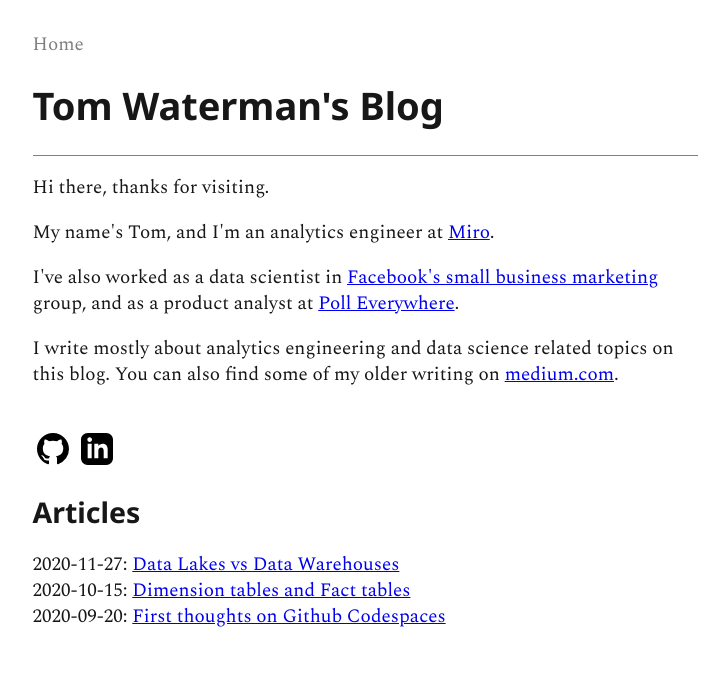
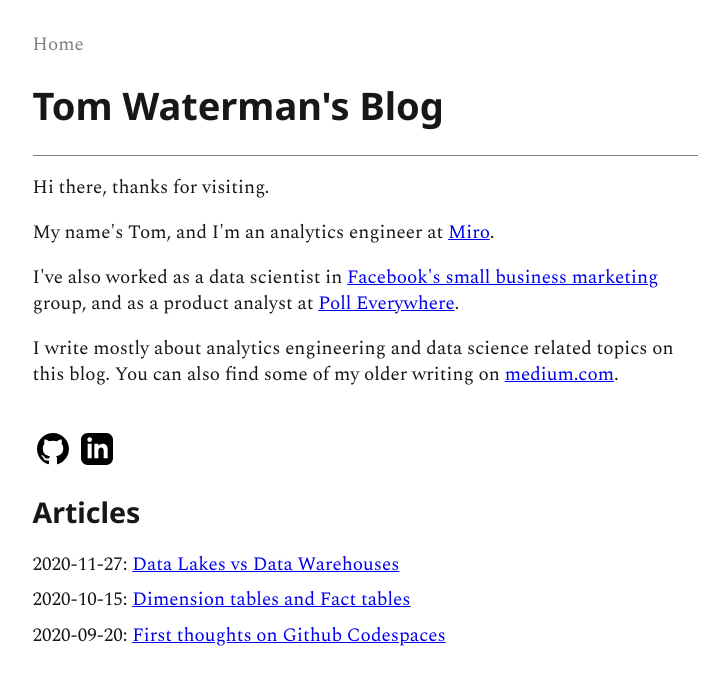
Before and after one commit to tjwaterman99/tjwaterman99, an MkDocs documentation site: the page built from docs/index.md, in a window 1280 px wide. Shown: the top 685 px of the page, without its empty margins (275-978 px from the left). Built offline with MkDocs 1.6.1, drawn with Linux system fonts in a browser that asks for light colours.

Commit message:
Update theme

```diff
--- a/theme/css/base.css
+++ b/theme/css/base.css
@@ -45,6 +45,10 @@ hr {
     margin-bottom: 0.5em;
 }
 
+.article-wrapper {
+    margin-bottom: 0.5em;
+}
+
 .wrapper {
     padding-top: 5px;
     padding-left: 16px;
--- a/theme/main.html
+++ b/theme/main.html
@@ -35,7 +35,9 @@
         </div>
         <h2>Articles</h2>
         {% for link in nav %}
-        <div><span>{{ link.meta.date }}: </span><a href="{{ link.url }}" class="article-link">{{ link.title }}</a></div>
+        <div class="article-wrapper">
+            <span>{{ link.meta.date }}: </span>
+            <a href="{{ link.url }}" class="article-link">{{ link.title }}</a></div>
         {% endfor %}
         </div>
     </div>
```
